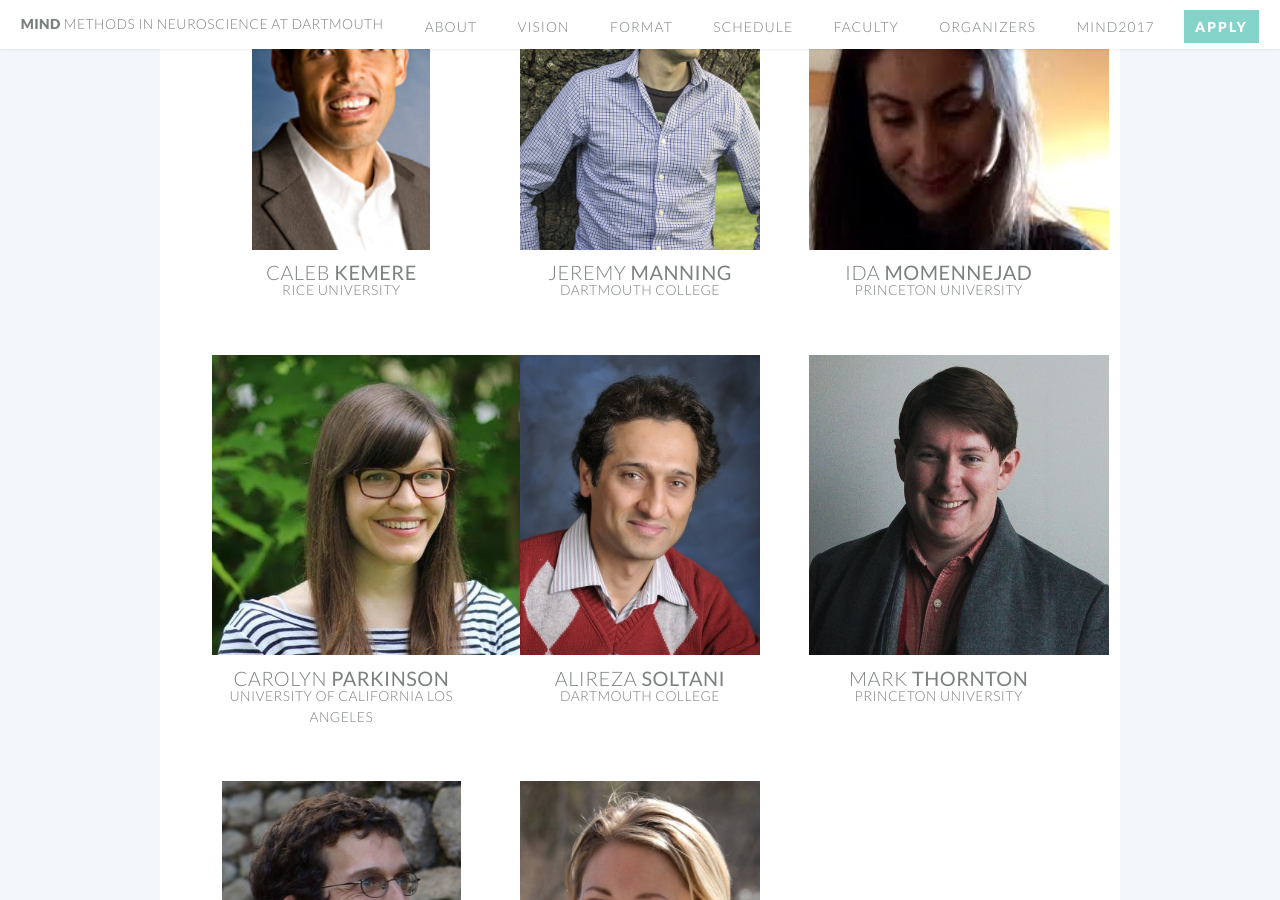
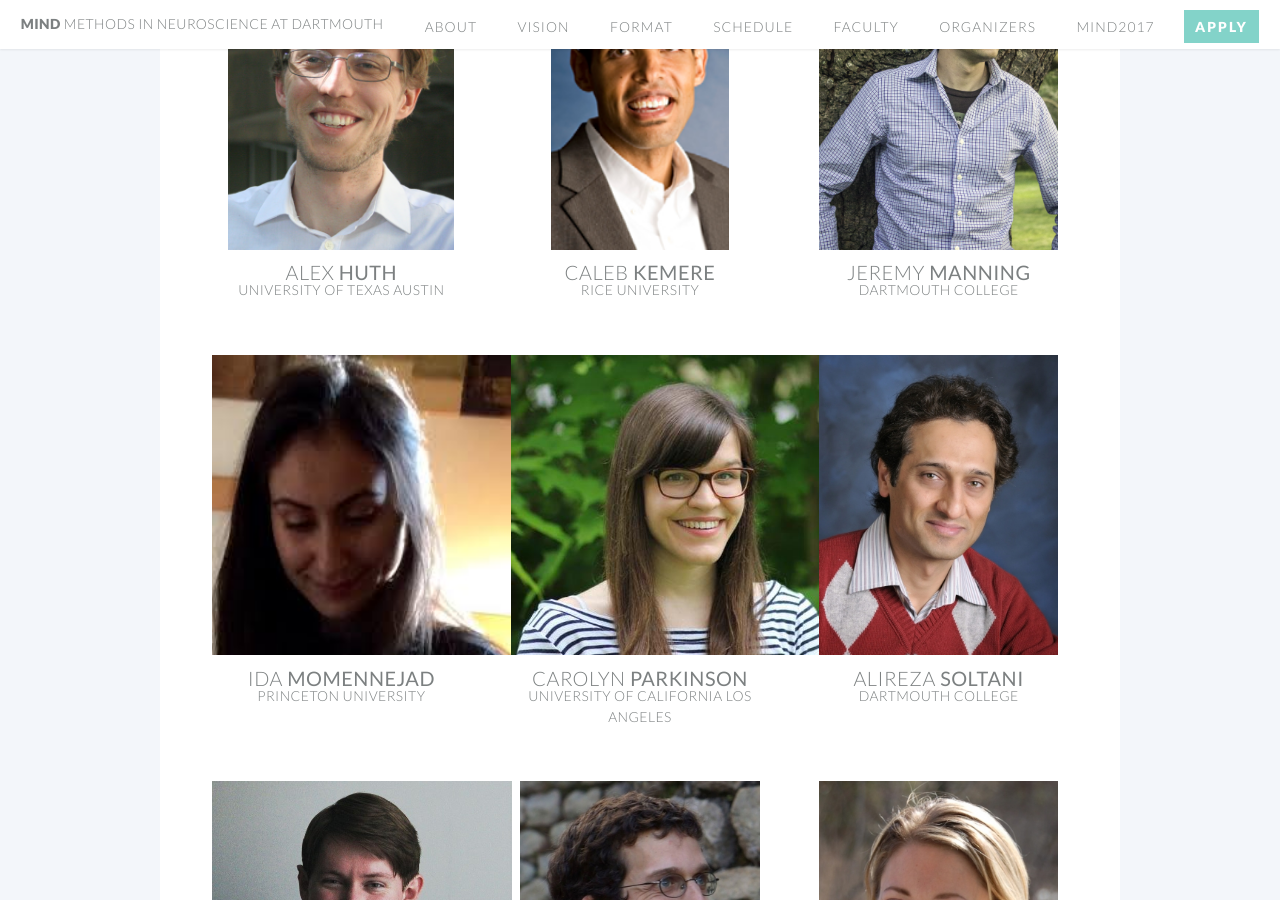
Before and after one commit to Summer-MIND/Summer-MIND.github.io, a Jekyll site: the page built from index.html, in a window 1280 px wide and 900 px high, scrolled down 4278 px. Built offline with Jekyll 4.4.1, drawn with Linux system fonts in a browser that asks for light colours; comment, search, counter and statistics services are not loaded.

Commit message:
added Alex

```diff
--- a/index.html
+++ b/index.html
@@ -253,6 +253,16 @@ layout: landing-page
 
 								<div class="4u">
 									<section>
+										<a href="http://www.cs.utexas.edu/~huth/index.html" class="image featured"><img src="images/huth.png" alt="" /></a>
+										<header>
+											<h3 class='affiliation'><a href="http://www.cs.utexas.edu/~huth/index.html">Alex <strong>Huth</strong></a></h3>
+											<h4 class='affiliation'>University of Texas Austin</h4>
+										</header>
+									</section>
+								</div>
+
+								<div class="4u">
+								<section>
 									<a href="http://rnel.rice.edu/" class="image featured"><img src="images/kemere.png" alt="" /></a>
 									<header>
 										<h3 class='affiliation'><a href="http://rnel.rice.edu/">Caleb <strong>Kemere</strong></a></h3>
@@ -260,7 +270,6 @@ layout: landing-page
 									</header>
 								</section>
 							</div>
-
 
 							<div class="4u">
 								<section>
@@ -272,6 +281,10 @@ layout: landing-page
 								</section>
 							</div>
 
+</div>
+
+	<div class="row">
+
 							<div class="4u">
 								<section>
 									<a href="https://www.momen-nejad.org/" class="image featured"><img src="images/momennejad.jpg" alt="" /></a>
@@ -281,10 +294,6 @@ layout: landing-page
 									</header>
 								</section>
 							</div>
-
-</div>
-
-	<div class="row">
 
 							<div class="4u">
 								<section>
@@ -305,6 +314,9 @@ layout: landing-page
 									</header>
 								</section>
 							</div>
+	</div>
+
+	<div class="row">
 
 						<div class="4u">
 							<section>
@@ -315,9 +327,6 @@ layout: landing-page
 								</header>
 							</section>
 						</div>
-	</div>
-
-	<div class="row">
 
 							<div class="4u">
 								<section>
```
Also changed, not shown: images/huth.png (added). Lines whose indentation alone changed are shown as unchanged.
